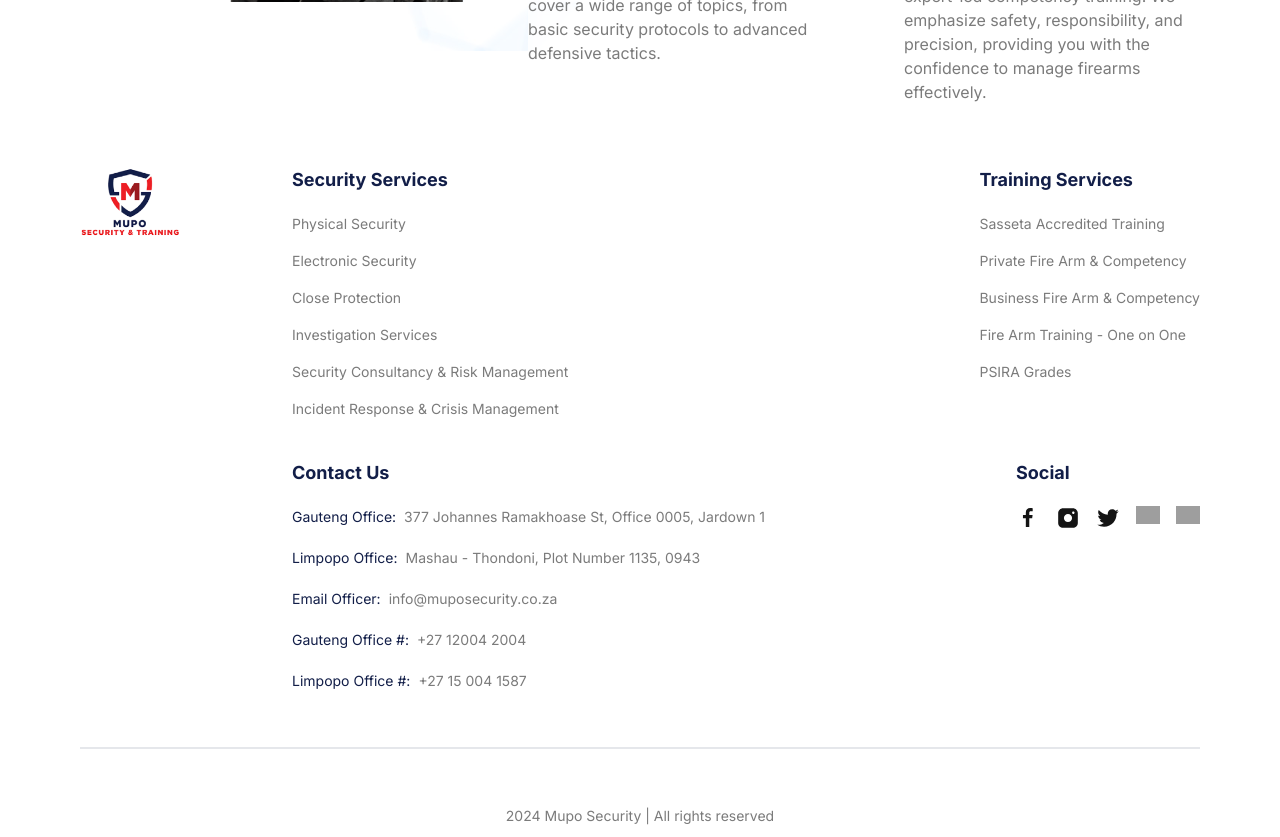
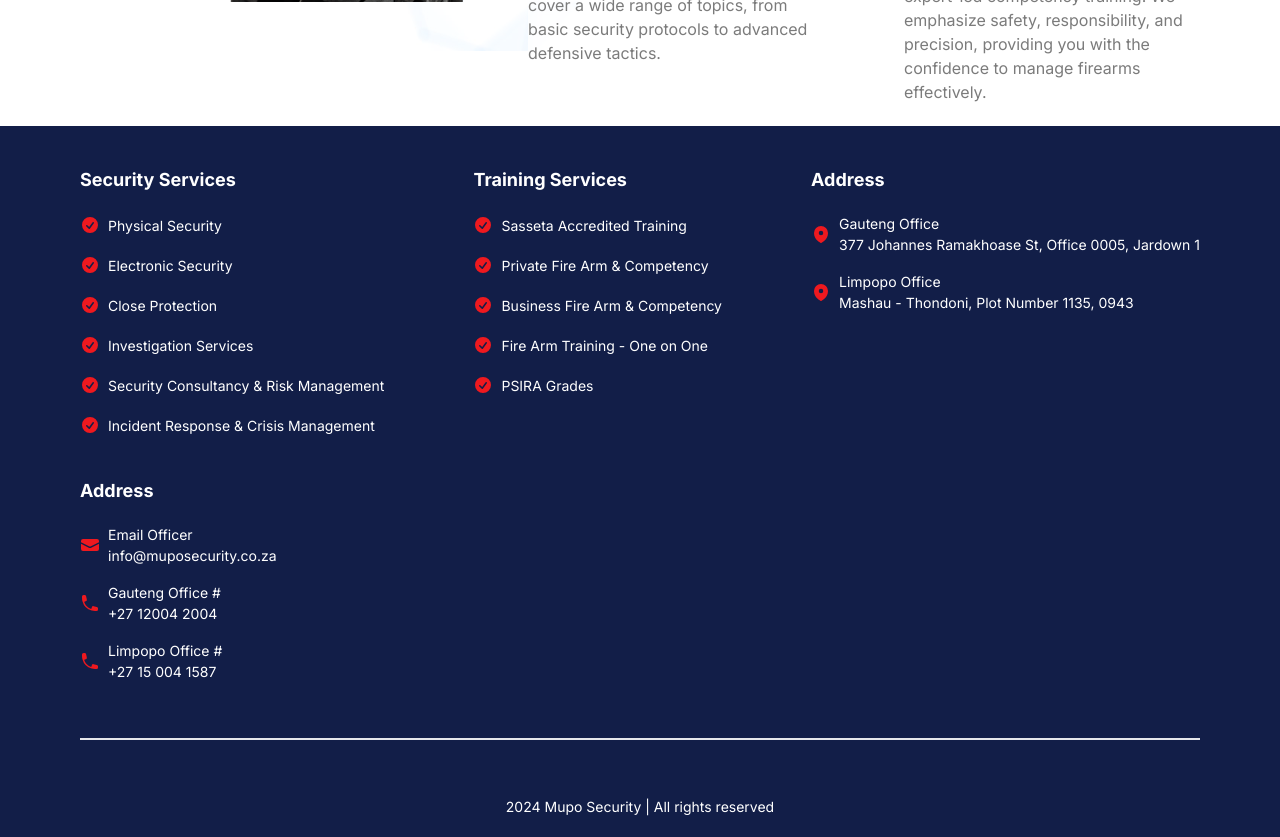
Before and after one commit to Analytics-Advertising/muposec, a Next.js app: page / in a window 1280 px wide. Shown: the part 1480-2317 px from the top of the page. Built offline with nearby package versions, Linux system fonts and the light colour scheme; grey boxes are pictures that could not be loaded.

Commit message:
footer updated

```diff
--- a/app/(website)/components/Footer.tsx
+++ b/app/(website)/components/Footer.tsx
@@ -1,74 +1,114 @@
-import { FOOTER_CONTACT_INFO, FOOTER_LINKS, SOCIALS } from '@/constants'
-import Image from 'next/image'
-import Link from 'next/link'
-import React from 'react'
+import {
+  FOOTER_ADDRESS_INFO,
+  FOOTER_CONTACT_INFO,
+  FOOTER_LINKS,
+  SOCIALS,
+} from "@/constants";
+import Image from "next/image";
+import Link from "next/link";
+import React from "react";
 
 const Footer = () => {
   return (
-    <footer className="flexCenter">
+    <footer className="flexCenter pb-5 bg-blue-100">
       <div className="padding-container max-container flex pt-10 w-full flex-col gap-14">
         <div className="flex flex-col items-start justify-center gap-[10%] md:flex-row">
-          <Link href="/" className="mb-10">
+          {/* <Link href="/" className="mb-10">
             <Image src="/black-logo.png" alt="logo" width={100} height={100}/>
-          </Link>
+          </Link> */}
 
-          <div className='flex flex-wrap gap-10 text-blue-100 sm:justify-between md:flex-1'>
+          <div className="flex flex-wrap gap-10 text-white sm:justify-between md:flex-1">
             {FOOTER_LINKS.map((columns, index) => (
               <FooterColumn key={index} title={columns.title}>
-                <ul className="regular-14 flex flex-col gap-4 text-gray-30">
+                <ul className="regular-14 flex flex-col gap-4 text-white">
                   {columns.links.map((link) => (
-                    <Link href="/" key={link}>
-                      {link}
-                    </Link>
+                    <li key={link.name}>
+                      <Link href="/" className="flex items-center gap-2">
+                        <link.icon
+                          className="h-6 w-5 text-red-50"
+                          aria-hidden="true"
+                        />
+                        {link.name}
+                      </Link>
+                    </li>
                   ))}
                 </ul>
               </FooterColumn>
             ))}
 
             <div className="flex flex-col gap-5 regular-14  ">
-              <FooterColumn title={FOOTER_CONTACT_INFO.title}>
-                {FOOTER_CONTACT_INFO.links.map((link) => (
-                  <Link
-                    href="/"
-                    key={link.label}
-                    className="flex gap-2 md:flex-col lg:flex-row"
-                  >
-                    <p className="medium-6">
-                      {link.label}:
-                    </p>
-                    <p className="text-gray-30">
-                      {link.value}
-                    </p>
-                  </Link>
-                ))}
+              <FooterColumn title={FOOTER_ADDRESS_INFO.title}>
+                <ul className="regular-14 flex flex-col gap-4 text-white">
+                  {FOOTER_ADDRESS_INFO.links.map((contact, index) => (
+                    <li key={index} className="flex items-center gap-2">
+                      <contact.icon
+                        className="h-5 w-5 text-red-50"
+                        aria-hidden="true"
+                      />
+                      <div>
+                        <div>{contact.label}</div>
+                        <div>{contact.value}</div>
+                      </div>
+                    </li>
+                  ))}
+                </ul>
               </FooterColumn>
             </div>
 
             <div className="flex flex-col gap-5">
-              <FooterColumn title={SOCIALS.title}>
-                <ul className="regular-14 flex gap-4 text-gray-30">
-                  {SOCIALS.links.map((link) => (
-                    <Link href="/" key={link}>
-                      <Image src={link} alt="logo" width={24} height={24} />
-                    </Link>
+              <FooterColumn title={FOOTER_CONTACT_INFO.title}>
+                <ul className="regular-14 flex flex-col gap-4 text-white">
+                  {FOOTER_CONTACT_INFO.links.map((contact, index) => (
+                    <li key={index} className="flex items-center gap-2">
+                      <contact.icon
+                        className="h-5 w-5 text-red-50"
+                        aria-hidden="true"
+                      />
+                      <div>
+                        <div>{contact.label}</div>
+                        <div>{contact.value}</div>
+                      </div>
+                    </li>
                   ))}
                 </ul>
               </FooterColumn>
+
+              {/* <FooterColumn title={SOCIALS.title}>
+                <ul className="regular-14 flex flex-row gap-4 text-white">
+                  {SOCIALS.links.map((social, index) => (
+                    <li key={index} className="flex items-center gap-2">
+                      <Link
+                        href={social.url}
+                        className="flex items-center gap-2"
+                        target="_blank"
+                        rel="noopener noreferrer"
+                      >
+                        <social.icon
+                          className="h-6 w-6 text-red-50"
+                          aria-hidden="true"
+                        />
+                      </Link>
+                    </li>
+                  ))}
+                </ul>
+              </FooterColumn> */}
             </div>
           </div>
         </div>
 
-        <div className="border bg-gray-20" />
-        <p className="regular-14 w-full text-center text-gray-30">2024 Mupo Security | All rights reserved</p>
+        <div className="border " />
+        <p className="regular-14 w-full text-center text-white">
+          2024 Mupo Security | All rights reserved
+        </p>
       </div>
     </footer>
-  )
-}
+  );
+};
 
 type FooterColumnProps = {
   title: string;
   children: React.ReactNode;
-}
+};
 
 const FooterColumn = ({ title, children }: FooterColumnProps) => {
   return (
@@ -76,7 +116,7 @@
       <h4 className="bold-18 whitespace-nowrap">{title}</h4>
       {children}
     </div>
-  )
-}
+  );
+};
 
-export default Footer
+export default Footer;
--- a/constants/index.tsx
+++ b/constants/index.tsx
@@ -1,3 +1,6 @@
+import {  MapPinIcon,EnvelopeIcon, PhoneIcon, CheckCircleIcon,
+  GlobeAltIcon, } from '@heroicons/react/20/solid'
+
 // NAVIGATION
 export const NAV_LINKS = [
     { href: '/', key: 'home', label: 'Home' },
@@ -55,44 +58,51 @@
   {
     title: 'Security Services',
     links: [
-      'Physical Security',
-      'Electronic Security',
-      'Close Protection',
-      'Investigation Services',
-      'Security Consultancy & Risk Management',
-      'Incident Response & Crisis Management',
+      { name:'Physical Security', icon: CheckCircleIcon},
+      { name:'Electronic Security', icon: CheckCircleIcon},
+      { name:'Close Protection', icon: CheckCircleIcon},
+      { name:'Investigation Services', icon: CheckCircleIcon},
+      { name:'Security Consultancy & Risk Management', icon: CheckCircleIcon},
+      { name:'Incident Response & Crisis Management', icon: CheckCircleIcon},
     ],
   },
   {
     title: 'Training Services',
     links: [
-      'Sasseta Accredited Training',
-      'Private Fire Arm & Competency',
-      'Business Fire Arm & Competency',
-      'Fire Arm Training - One on One',
-      'PSIRA Grades'
+      { name:'Sasseta Accredited Training',icon: CheckCircleIcon},
+      { name:'Private Fire Arm & Competency',icon: CheckCircleIcon},
+      { name:'Business Fire Arm & Competency',icon: CheckCircleIcon},
+      { name:'Fire Arm Training - One on One',icon: CheckCircleIcon},
+      { name:'PSIRA Grades',icon: CheckCircleIcon}
     ],
   },
 ];
 
+export const FOOTER_ADDRESS_INFO = {
+  title: 'Address',
+  links: [
+    { label: 'Gauteng Office', value: '377 Johannes Ramakhoase St, Office 0005, Jardown 1', icon: MapPinIcon },
+    { label: 'Limpopo Office', value: 'Mashau - Thondoni, Plot Number 1135, 0943', icon: MapPinIcon },
+
+  ],
+};
+
 export const FOOTER_CONTACT_INFO = {
-    title: 'Contact Us',
+  title: 'Address',
   links: [
-      { label: 'Gauteng Office', value: '377 Johannes Ramakhoase St, Office 0005, Jardown 1' },
-      { label: 'Limpopo Office', value: 'Mashau - Thondoni, Plot Number 1135, 0943' },
-      { label: 'Email Officer', value: 'info@muposecurity.co.za' },
-      { label: 'Gauteng Office #', value: '+27 12004 2004' },
-      { label: 'Limpopo Office #', value: ' +27 15 004 1587' },
+    { label: 'Email Officer', value: 'info@muposecurity.co.za', icon: EnvelopeIcon },
+    { label: 'Gauteng Office #', value: '+27 12004 2004', icon: PhoneIcon },
+    { label: 'Limpopo Office #', value: ' +27 15 004 1587', icon: PhoneIcon },
   ],
 };
 
 export const SOCIALS = {
-    title: 'Social',
+  title: '',
   links: [
-      '/icons/facebook.svg',
-      '/icons/instagram.svg',
-      '/icons/twitter.svg',
-      '/icons/youtube.svg',
-      '/icons/wordpress.svg',
+    { name: 'Facebook', icon: GlobeAltIcon, url: 'https://www.facebook.com' },
+    { name: 'Instagram', icon: GlobeAltIcon, url: 'https://www.instagram.com' },
+    { name: 'Twitter', icon: GlobeAltIcon, url: 'https://www.twitter.com' },
+    { name: 'YouTube', icon: GlobeAltIcon, url: 'https://www.youtube.com' },
+    { name: 'WordPress', icon: GlobeAltIcon, url: 'https://www.wordpress.com' }, // Using GlobeAltIcon as a placeholder for WordPress
   ],
 };
```
Lines whose indentation alone changed are shown as unchanged.
